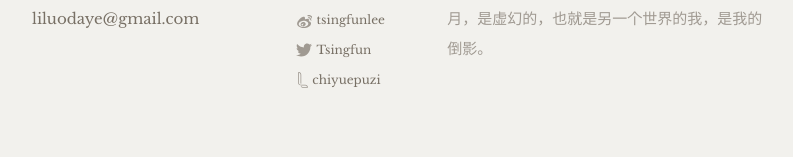
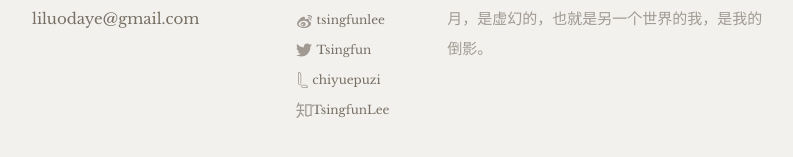
Before and after one commit to TsingfunLee/TsingfunLee.github.io, a Jekyll site: the page built from index.html, in a window 1280 px wide and 900 px high, scrolled down 2289 px. Shown: the part 716-873 px from the top of the window, without its empty margins (238-1031 px from the left). Built offline with Jekyll 4.4.1, drawn with Linux system fonts in a browser that asks for light colours; some web fonts are replaced.

Commit message:
add zhihu icon

```diff
--- a/_includes/footer.html
+++ b/_includes/footer.html
@@ -37,6 +37,12 @@
 						{% include icon-lofter.html username=site.lofter_username %}
 					<li>
 					{% endif %}
+
+					{% if site.zhihu_username %}
+					<li>
+						{% include icon-zhihu.html username=site.zhihu_username %}
+					<li>
+					{% endif %}
 				</ul>
 			</div>
 
--- /dev/null
+++ b/_includes/icon-zhihu.html
@@ -0,0 +1 @@
+<a href="https://zhihu.com/people/{{ include.username }}"><span class="icon icon--zhihu">{% include icon-zhihu.svg %}</span><span class="username">{{ include.username }}</span></a>
```
Also changed, not shown: _includes/icon-zhihu.svg (added).
